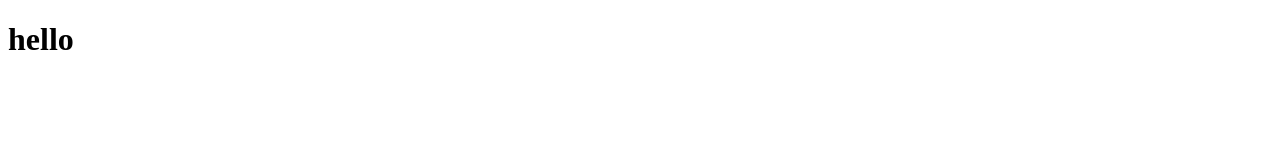
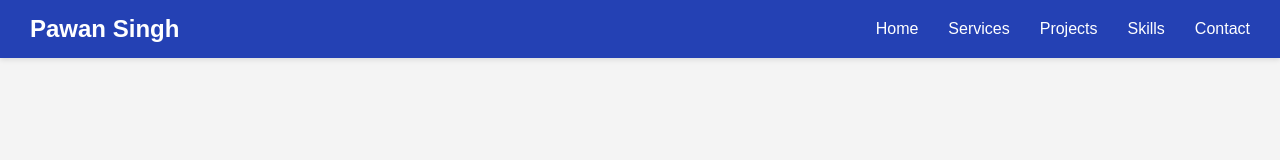
Before and after one commit to pawan1222/pawan1222.github.io, a plain HTML site: page portfolio/index.html in a window 1280 px wide. Drawn offline with Linux system fonts and the light colour scheme.

Commit message:
update css and navbar

```diff
--- a/portfolio/index.html
+++ b/portfolio/index.html
@@ -1,11 +1,24 @@
 <!DOCTYPE html>
 <html lang="en">
 <head>
-    <meta charset="UTF-8">
-    <meta name="viewport" content="width=device-width, initial-scale=1.0">
-    <title>Document</title>
+  <meta charset="UTF-8" />
+  <meta name="viewport" content="width=device-width, initial-scale=1.0" />
+  <title>Navbar</title>
+  <link rel="stylesheet" href="styles.css" />
 </head>
 <body>
-    <h1>hello</h1>
+
+  <nav class="navbar">
+    <div class="logo">Pawan Singh</div>
+
+    <div class="nav-links">
+      <a href="#">Home</a>
+      <a href="#">Services</a>
+      <a href="#">Projects</a>
+      <a href="#">Skills</a>
+      <a href="#">Contact</a>
+    </div>
+  </nav>
+
 </body>
 </html>
--- /dev/null
+++ b/portfolio/styles.css
@@ -0,0 +1,50 @@
+* {
+  margin: 0;
+  padding: 0;
+  box-sizing: border-box;
+}
+
+body {
+  font-family: Arial, sans-serif;
+  background-color: #f4f4f4;
+}
+
+.navbar {
+  display: flex;
+  justify-content: space-between;
+  align-items: center;
+  padding: 15px 30px;
+  background-color: #2441b4;
+  box-shadow: 0 2px 5px rgba(0, 0, 0, 0.1);
+  position: sticky;
+  top: 0;
+  z-index: 100;
+}
+
+.logo {
+  font-size: 24px;
+  font-weight: bold;
+  color: #ffffff;
+}
+
+.nav-links {
+  display: flex;
+  gap: 30px;
+}
+
+.nav-links a {
+  text-decoration: none;
+  color: #ffffff;
+  font-weight: 500;
+  transition: color 0.3s;
+}
+
+.nav-links a:hover {
+  color: white;
+}
+
+@media (max-width: 768px) {
+  .nav-links {
+    display: none;
+  }
+}
```
